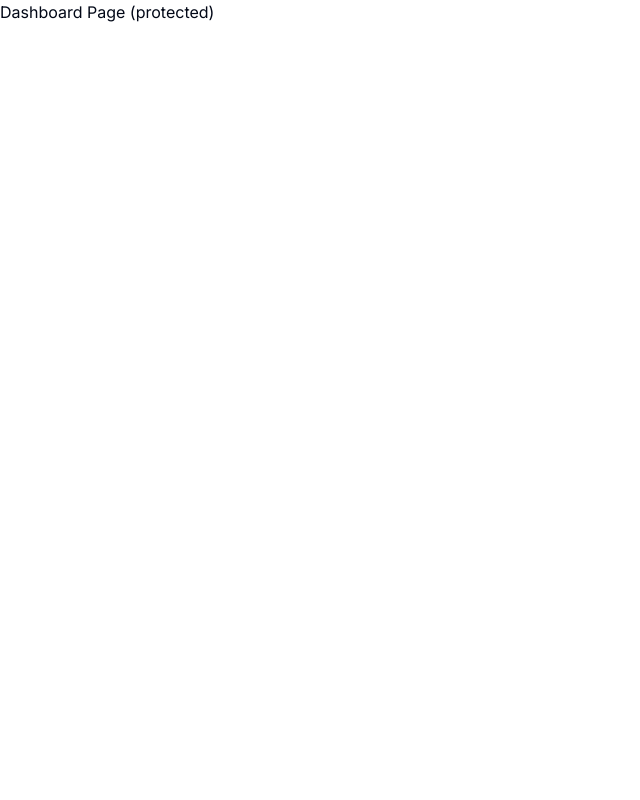
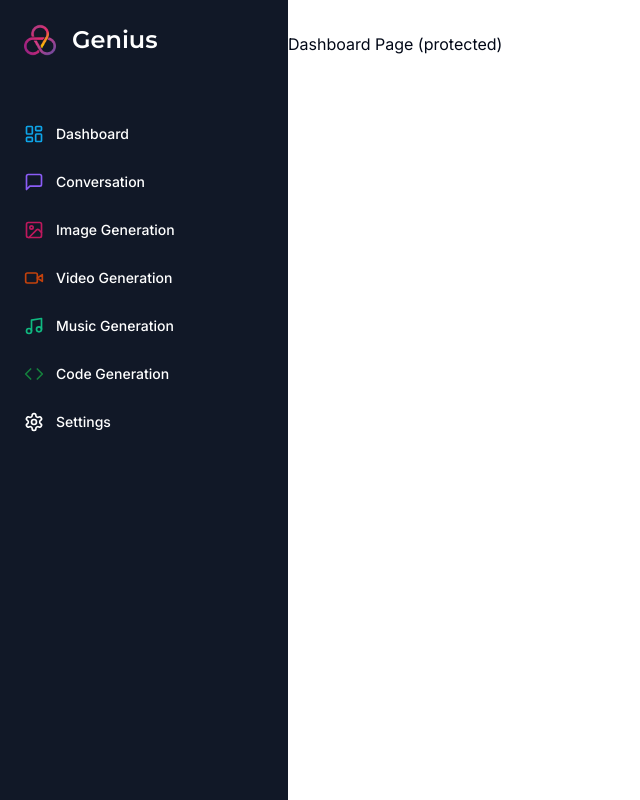
Before and after one commit to MadMax8930/ai-tools, a Next.js app: page /dashboard in a window 1280 px wide. Shown: the whole page, without its empty margins (0-640 px from the left). Built offline with nearby package versions, Linux system fonts and the light colour scheme.

Commit message:
nav + sidebar

```diff
--- a/app/(dashboard)/(routes)/dashboard/page.tsx
+++ b/app/(dashboard)/(routes)/dashboard/page.tsx
@@ -1,10 +1,7 @@
-import { UserButton } from "@clerk/nextjs";
-
 const DashboardPage = () => {
    return (
       <div>
          <p>Dashboard Page (protected)</p>
-         <UserButton afterSignOutUrl={"/"} />
       </div>
    )
 }
--- /dev/null
+++ b/app/(dashboard)/layout.tsx
@@ -0,0 +1,18 @@
+import Navbar from "@/components/navbar";
+import Sidebar from "@/components/sidebar";
+
+const DashboardLayout = ({ children } : { children: React.ReactNode }) => {
+   return (
+      <div className="h-full relative">
+         <div className="hidden h-full md:flex md:w-72 md:flex-col md:fixed md:inset-y-0 z-[80] bg-gray-900">
+            <Sidebar />
+         </div>
+         <main className="md:pl-72">
+            <Navbar />
+            {children}
+         </main>
+      </div>
+   )
+}
+
+export default DashboardLayout;
--- /dev/null
+++ b/components/mobile-sidebar.tsx
@@ -0,0 +1,23 @@
+"use client";
+
+import { Menu } from "lucide-react";
+import { Sheet, SheetContent, SheetTrigger } from "@/components/ui/sheet";
+import { Button } from "@/components/ui/button";
+import Sidebar from "@/components/sidebar";
+
+const MobileSidebar = () => {
+   return (
+      <Sheet>
+         <SheetTrigger>
+            <Button variant={"ghost"} size="icon" className="md:hidden">
+               <Menu />
+            </Button>
+         </SheetTrigger>
+         <SheetContent side="left" className="p-0">
+            <Sidebar />
+         </SheetContent>
+      </Sheet>
+   )
+}
+
+export default MobileSidebar
--- /dev/null
+++ b/components/navbar.tsx
@@ -0,0 +1,16 @@
+
+import MobileSidebar from "@/components/mobile-sidebar";
+import { UserButton } from "@clerk/nextjs";
+
+const Navbar = () => {
+   return (
+      <div className="flex items-center p-4">
+         <MobileSidebar />
+         <div className="flex w-full justify-end">
+            <UserButton afterSignOutUrl={"/"} />
+         </div>
+      </div>
+   )
+}
+
+export default Navbar;
--- /dev/null
+++ b/components/sidebar.tsx
@@ -0,0 +1,88 @@
+"use client";
+
+import Link from "next/link";
+import Image from "next/image";
+import { Montserrat } from "next/font/google";
+import { cn } from "@/lib/utils";
+import { ImageIcon, VideoIcon, Music, Code, Settings, LayoutDashboard, MessageSquare } from "lucide-react";
+
+const montserrat = Montserrat({ weight: "600", subsets: ["latin"] });
+
+const routes = [
+   {
+      label: "Dashboard",
+      icon: LayoutDashboard,
+      href: "/dashboard",
+      color: "text-sky-500",
+   },
+   {
+      label: "Conversation",
+      icon: MessageSquare,
+      href: "/conversation",
+      color: "text-violet-500",
+   },
+   {
+      label: "Image Generation",
+      icon: ImageIcon,
+      href: "/image",
+      color: "text-pink-700",
+   },
+   {
+      label: "Video Generation",
+      icon: VideoIcon,
+      href: "/video",
+      color: "text-orange-700",
+   },
+   {
+      label: "Music Generation",
+      icon: Music,
+      href: "/music",
+      color: "text-emerald-500",
+   },
+   {
+      label: "Code Generation",
+      icon: Code,
+      href: "/code",
+      color: "text-green-700",
+   },
+   {
+      label: "Settings",
+      icon: Settings,
+      href: "/settings",
+   },
+]
+
+const Sidebar = () => {
+   return (
+      <div className="space-y-4 py-4 flex flex-col h-full bg-[#111827] text-white">
+         <div className="px-3 py-2 flex-1">
+            <Link href={"/dashboard"} className="flex items-center pl-3 mb-14">
+               <div className="relative w-8 h-8 mr-4">
+                  <Image
+                    fill
+                    alt="logo"
+                    src="/logo.png"
+                  />
+               </div>
+               <h1 className={cn("text-2xl font-bold", montserrat.className)}>Genius</h1>
+            </Link>
+            <div className="space-y-1">
+               {routes.map((route) => (
+                  <Link
+                    key={route.href}
+                    href={route.href}
+                    className="text-sm group flex p-3 w-full justify-start font-medium cursor-pointer hover:text-white hover:bg-white/10 rounded-lg transition"
+                  >
+                     <div className="flex items-center flex-1">
+                        <route.icon className={cn("h-5 w-5 mr-3", route.color)} />
+                        {route.label}
+                     </div>
+                  </Link>
+               ))}
+            </div>
+         </div>
+      </div>
+   )
+}
+
+export default Sidebar;
--- /dev/null
+++ b/components/ui/sheet.tsx
@@ -0,0 +1,144 @@
+"use client"
+
+import * as React from "react"
+import * as SheetPrimitive from "@radix-ui/react-dialog"
+import { cva, type VariantProps } from "class-variance-authority"
+import { X } from "lucide-react"
+
+import { cn } from "@/lib/utils"
+
+const Sheet = SheetPrimitive.Root
+
+const SheetTrigger = SheetPrimitive.Trigger
+
+const SheetClose = SheetPrimitive.Close
+
+const SheetPortal = ({
+  className,
+  ...props
+}: SheetPrimitive.DialogPortalProps) => (
+  <SheetPrimitive.Portal className={cn(className)} {...props} />
+)
+SheetPortal.displayName = SheetPrimitive.Portal.displayName
+
+const SheetOverlay = React.forwardRef<
+  React.ElementRef<typeof SheetPrimitive.Overlay>,
+  React.ComponentPropsWithoutRef<typeof SheetPrimitive.Overlay>
+>(({ className, ...props }, ref) => (
+  <SheetPrimitive.Overlay
+    className={cn(
+      "fixed inset-0 z-50 bg-background/80 backdrop-blur-sm data-[state=open]:animate-in data-[state=closed]:animate-out data-[state=closed]:fade-out-0 data-[state=open]:fade-in-0",
+      className
+    )}
+    {...props}
+    ref={ref}
+  />
+))
+SheetOverlay.displayName = SheetPrimitive.Overlay.displayName
+
+const sheetVariants = cva(
+  "fixed z-50 gap-4 bg-background p-6 shadow-lg transition ease-in-out data-[state=open]:animate-in data-[state=closed]:animate-out data-[state=closed]:duration-300 data-[state=open]:duration-500",
+  {
+    variants: {
+      side: {
+        top: "inset-x-0 top-0 border-b data-[state=closed]:slide-out-to-top data-[state=open]:slide-in-from-top",
+        bottom:
+          "inset-x-0 bottom-0 border-t data-[state=closed]:slide-out-to-bottom data-[state=open]:slide-in-from-bottom",
+        left: "inset-y-0 left-0 h-full w-3/4 border-r data-[state=closed]:slide-out-to-left data-[state=open]:slide-in-from-left sm:max-w-sm",
+        right:
+          "inset-y-0 right-0 h-full w-3/4  border-l data-[state=closed]:slide-out-to-right data-[state=open]:slide-in-from-right sm:max-w-sm",
+      },
+    },
+    defaultVariants: {
+      side: "right",
+    },
+  }
+)
+
+interface SheetContentProps
+  extends React.ComponentPropsWithoutRef<typeof SheetPrimitive.Content>,
+    VariantProps<typeof sheetVariants> {}
+
+const SheetContent = React.forwardRef<
+  React.ElementRef<typeof SheetPrimitive.Content>,
+  SheetContentProps
+>(({ side = "right", className, children, ...props }, ref) => (
+  <SheetPortal>
+    <SheetOverlay />
+    <SheetPrimitive.Content
+      ref={ref}
+      className={cn(sheetVariants({ side }), className)}
+      {...props}
+    >
+      {children}
+      <SheetPrimitive.Close className="absolute right-4 top-4 rounded-sm opacity-70 ring-offset-background transition-opacity hover:opacity-100 focus:outline-none focus:ring-2 focus:ring-ring focus:ring-offset-2 disabled:pointer-events-none data-[state=open]:bg-secondary">
+        <X className="h-4 w-4" />
+        <span className="sr-only">Close</span>
+      </SheetPrimitive.Close>
+    </SheetPrimitive.Content>
+  </SheetPortal>
+))
+SheetContent.displayName = SheetPrimitive.Content.displayName
+
+const SheetHeader = ({
+  className,
+  ...props
+}: React.HTMLAttributes<HTMLDivElement>) => (
+  <div
+    className={cn(
+      "flex flex-col space-y-2 text-center sm:text-left",
+      className
+    )}
+    {...props}
+  />
+)
+SheetHeader.displayName = "SheetHeader"
+
+const SheetFooter = ({
+  className,
+  ...props
+}: React.HTMLAttributes<HTMLDivElement>) => (
+  <div
+    className={cn(
+      "flex flex-col-reverse sm:flex-row sm:justify-end sm:space-x-2",
+      className
+    )}
+    {...props}
+  />
+)
+SheetFooter.displayName = "SheetFooter"
+
+const SheetTitle = React.forwardRef<
+  React.ElementRef<typeof SheetPrimitive.Title>,
+  React.ComponentPropsWithoutRef<typeof SheetPrimitive.Title>
+>(({ className, ...props }, ref) => (
+  <SheetPrimitive.Title
+    ref={ref}
+    className={cn("text-lg font-semibold text-foreground", className)}
+    {...props}
+  />
+))
+SheetTitle.displayName = SheetPrimitive.Title.displayName
+
+const SheetDescription = React.forwardRef<
+  React.ElementRef<typeof SheetPrimitive.Description>,
+  React.ComponentPropsWithoutRef<typeof SheetPrimitive.Description>
+>(({ className, ...props }, ref) => (
+  <SheetPrimitive.Description
+    ref={ref}
+    className={cn("text-sm text-muted-foreground", className)}
+    {...props}
+  />
+))
+SheetDescription.displayName = SheetPrimitive.Description.displayName
+
+export {
+  Sheet,
+  SheetTrigger,
+  SheetClose,
+  SheetContent,
+  SheetHeader,
+  SheetFooter,
+  SheetTitle,
+  SheetDescription,
+}
--- a/package.json
+++ b/package.json
@@ -10,6 +10,7 @@
   },
   "dependencies": {
     "@clerk/nextjs": "^4.23.4",
+    "@radix-ui/react-dialog": "^1.0.4",
     "@radix-ui/react-slot": "^1.0.2",
     "@types/node": "20.5.9",
     "@types/react": "18.2.21",
```
Also changed, not shown: public/logo.png (added), 1 other file (tests, documents, lock files or other folders).
